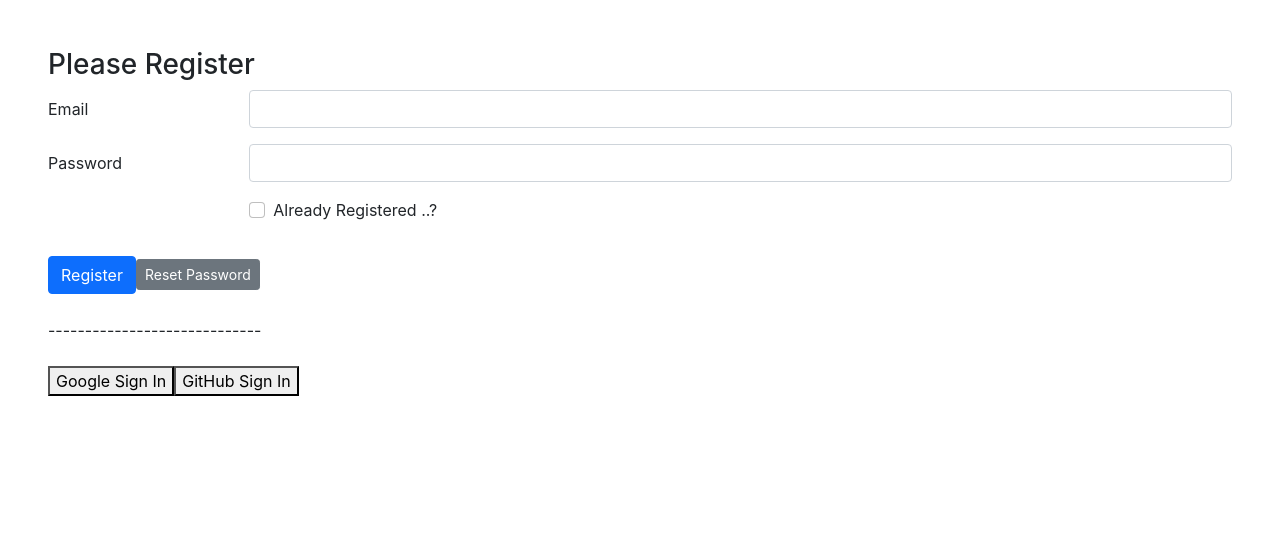
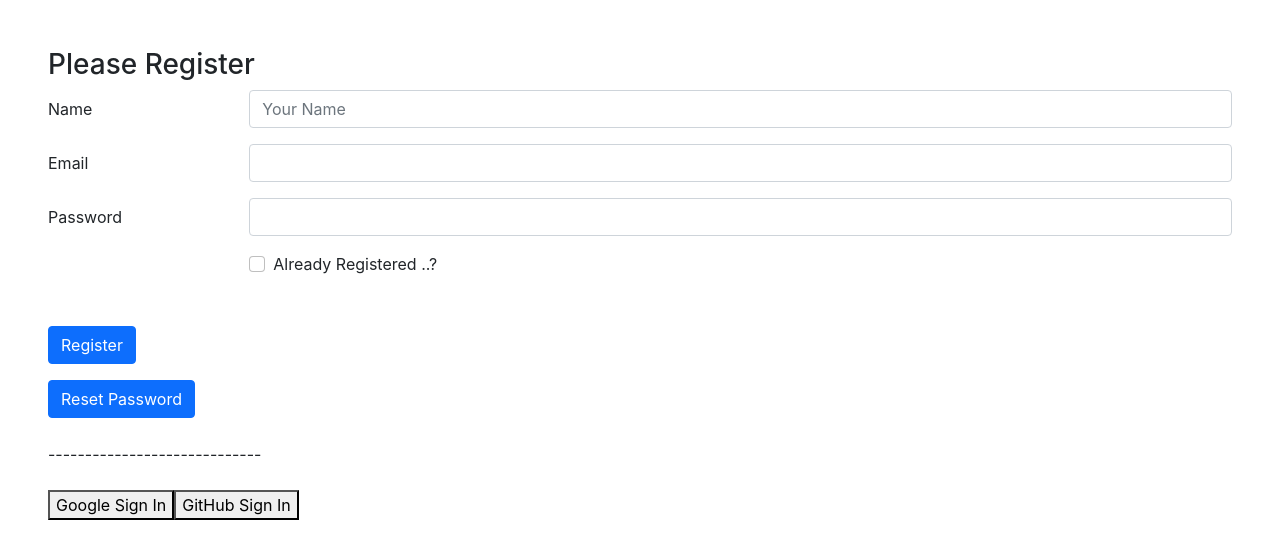
Before and after one commit to abdullaibnhanif/simple-firebase-authentication, a React (Create React App) app: page / in a window 1280 px wide. Shown: the top 558 px of the page. Built offline with nearby package versions, Linux system fonts and the light colour scheme.

Commit message:
57 complte

```diff
--- a/src/App.js
+++ b/src/App.js
@@ -1,4 +1,4 @@
-import { getAuth, signInWithPopup, GoogleAuthProvider, GithubAuthProvider, signOut, createUserWithEmailAndPassword, signInWithEmailAndPassword, sendEmailVerification, sendPasswordResetEmail } from "firebase/auth";
+import { getAuth, signInWithPopup, GoogleAuthProvider, GithubAuthProvider, signOut, createUserWithEmailAndPassword, signInWithEmailAndPassword, sendEmailVerification, sendPasswordResetEmail, updateProfile } from "firebase/auth";
 import { useState } from "react";
 
 import './App.css';
@@ -10,6 +10,7 @@ const googleProvider = new GoogleAuthProvider();
 const gitHubProvider = new GithubAuthProvider();
 
 function App() {
+  const [name, setName] = useState('');
   const [error, setError] = useState('');
   const [email, setEmail] = useState('');
   const [password, setPassword] = useState('');
@@ -105,12 +106,16 @@ function App() {
         console.log(user);
         setError('');
         verifyEmail();
+        setUserName();
       })
       .catch(error => {
         setError(error.message);
       })
   }
-
+  const setUserName = () => {
+    updateProfile(auth.currentUser, { displayName: name })
+      .then(result => { console.log(result) });
+  }
   const verifyEmail = () => {
     sendEmailVerification(auth.currentUser)
       .then(result => {
@@ -125,11 +130,21 @@ function App() {
       })
   }
 
+  const handleNameChange = (e) => {
+    setName(e.target.Value);
+  }
+
   return (
     <div className="m-5">
 
       <form onSubmit={handleRegistration}>
         <h3>Please {isLogin ? 'Login' : 'Register'}</h3>
+        {!isLogin && <div className="row mb-3">
+          <label htmlFor="inputName" className="col-sm-2 col-form-label">Name</label>
+          <div className="col-sm-10">
+            <input type="text" onBlur={handleNameChange} className="form-control" id="inputName" placeholder="Your Name" />
+          </div>
+        </div>}
         <div className="row mb-3">
           <label htmlFor="inputEmail3" className="col-sm-2 col-form-label">Email</label>
           <div className="col-sm-10">
@@ -153,8 +168,8 @@ function App() {
           </div>
         </div>
         <div className="row mb-3 text-danger">{error}</div>
-        <button type="submit" className="btn btn-primary">{isLogin ? 'Login' : 'Register'}</button>
-        <button type="button" onClick={handleResetPassword} className="btn btn-secondary btn-sm">Reset Password</button>
+        <button type="submit" className="btn btn-primary my-3">{isLogin ? 'Login' : 'Register'}</button> <br />
+        <button type="button" onClick={handleResetPassword} className="btn btn-primary">Reset Password</button>
       </form>
       <br />
       <div>-----------------------------</div>
```
